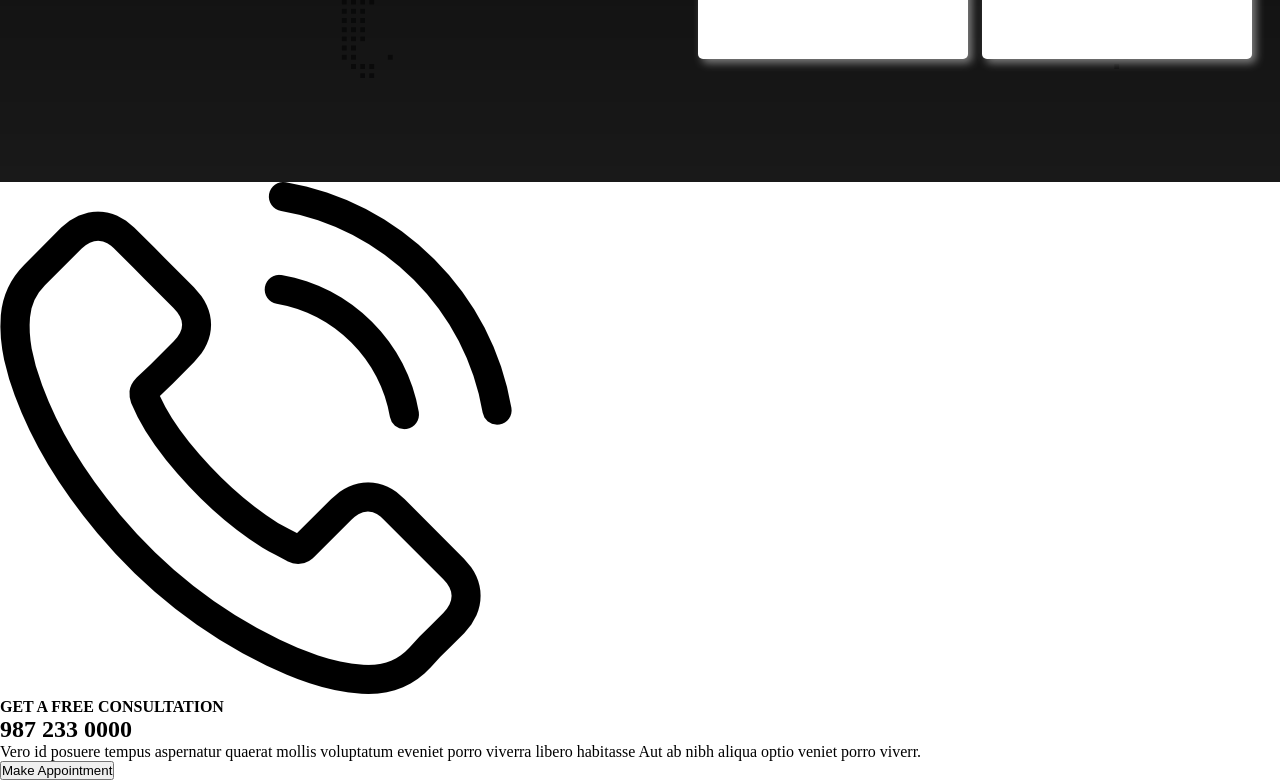
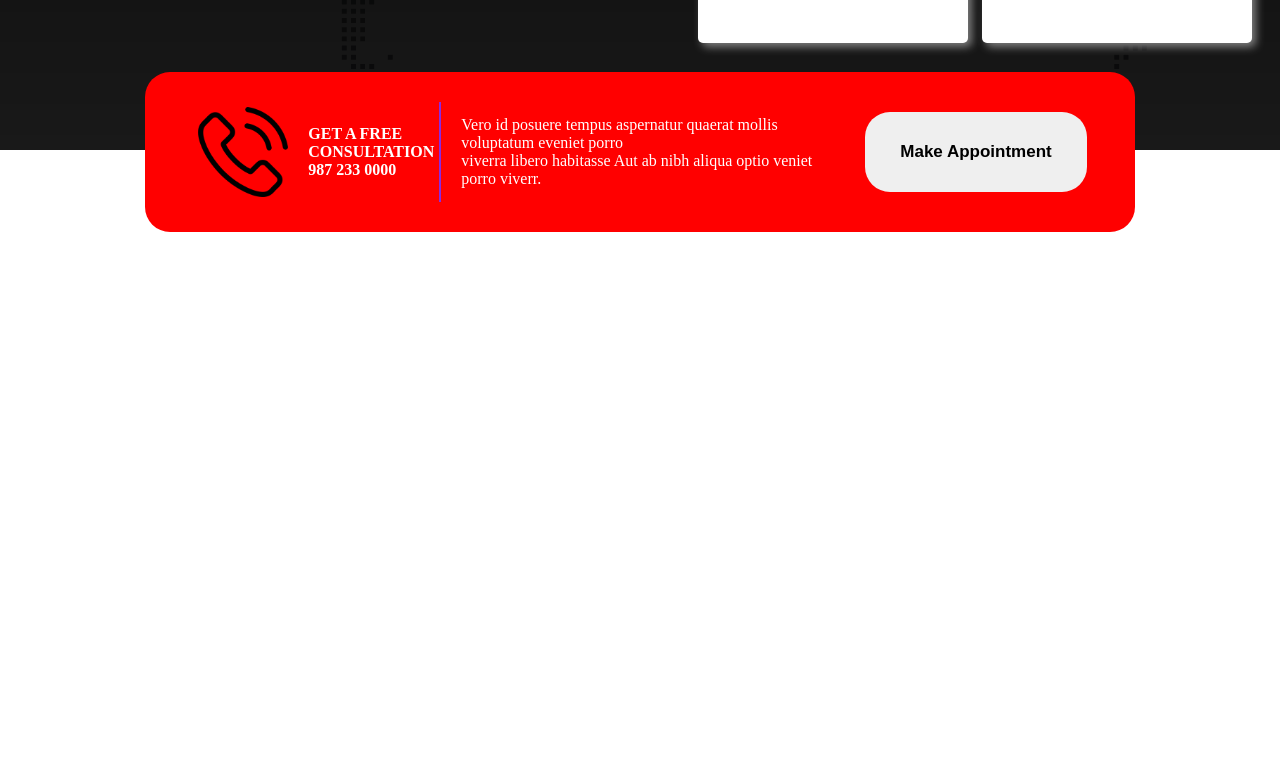
Before and after one commit to devshakibuddin/digital-agency, a plain HTML site: page index.html in a window 1280 px wide. Shown: the part 1497-2277 px from the top of the page. After the commit the page ends 1729 px from the top, so only its background shows below. Drawn offline with Linux system fonts and the light colour scheme.

Commit message:
appointment section done

```diff
--- a/index.html
+++ b/index.html
@@ -88,15 +88,20 @@
         <div class="call-section">
             <img class="call-icon" src="images/icons/phone-call.png" alt="">
             <h4>
-                GET A FREE CONSULTATION
+                GET A FREE <br> CONSULTATION
+                <br>
+                <span>
+                    987 233 0000
+                </span>
             </h4>
-            <h2>987 233 0000</h2>
         </div>
         <div class="appo-description">
-            <p>Vero id posuere tempus aspernatur quaerat mollis voluptatum eveniet porro viverra libero habitasse Aut ab nibh aliqua optio veniet porro viverr.</p>
+            <p>Vero id posuere tempus aspernatur quaerat mollis voluptatum eveniet porro
+                <br>
+                viverra libero habitasse Aut ab nibh aliqua optio veniet porro viverr.</p>
         </div>
-        <div class="button">
-            <button> Make Appointment</button>
+        <div>
+            <button class="btn-appo"> Make Appointment</button>
         </div>
     </div>
 </body>
--- a/style.css
+++ b/style.css
@@ -71,7 +71,6 @@
 .service-container{
     color: #fff;
     width: 100%;
-    height: 100vh;
     background-image: url(images/image/footer-bg.png),
     linear-gradient(rgba(0, 0, 0, 1),rgba(0, 0, 0, 0.9));
     background-blend-mode: overlay;
@@ -79,6 +78,7 @@
     display: flex;
     justify-content: center;
     align-items: center;
+    position: absolute;
 }
 .service-left-container{
     padding: 15px;
@@ -125,6 +125,9 @@
     border-radius: 25px;
     color: #F52C2C;
 }
+.service-right-container{
+    padding: 100px 0;
+}
 
 .service{
     padding: 10px;
@@ -153,3 +156,42 @@
 
 
 /* == Appointment Section == */
+
+.appointment-section{
+    display: flex;
+    background-color: red;
+    width: 75%;
+    justify-content: center;
+    align-items: center;
+    margin: auto;
+    border-radius: 25px;
+    padding: 30px 15px;
+    color: #fff;
+    position: relative;
+    top: 690px;
+}
+.call-icon{
+    width: 90px;
+}
+
+.call-section{
+    display: flex;
+    border-right: 2px solid blueviolet ;
+    align-items: center;
+    padding: 5px;
+}
+.call-section h4{
+    padding-left: 20px;
+}
+.appo-description{
+    width: 40%;
+    padding: 0 20px;
+}
+
+.btn-appo{
+    padding: 30px 35px;
+    border-radius: 25px;
+    border: none;
+    font-size: 17px;
+    font-weight: 700;
+}
```
